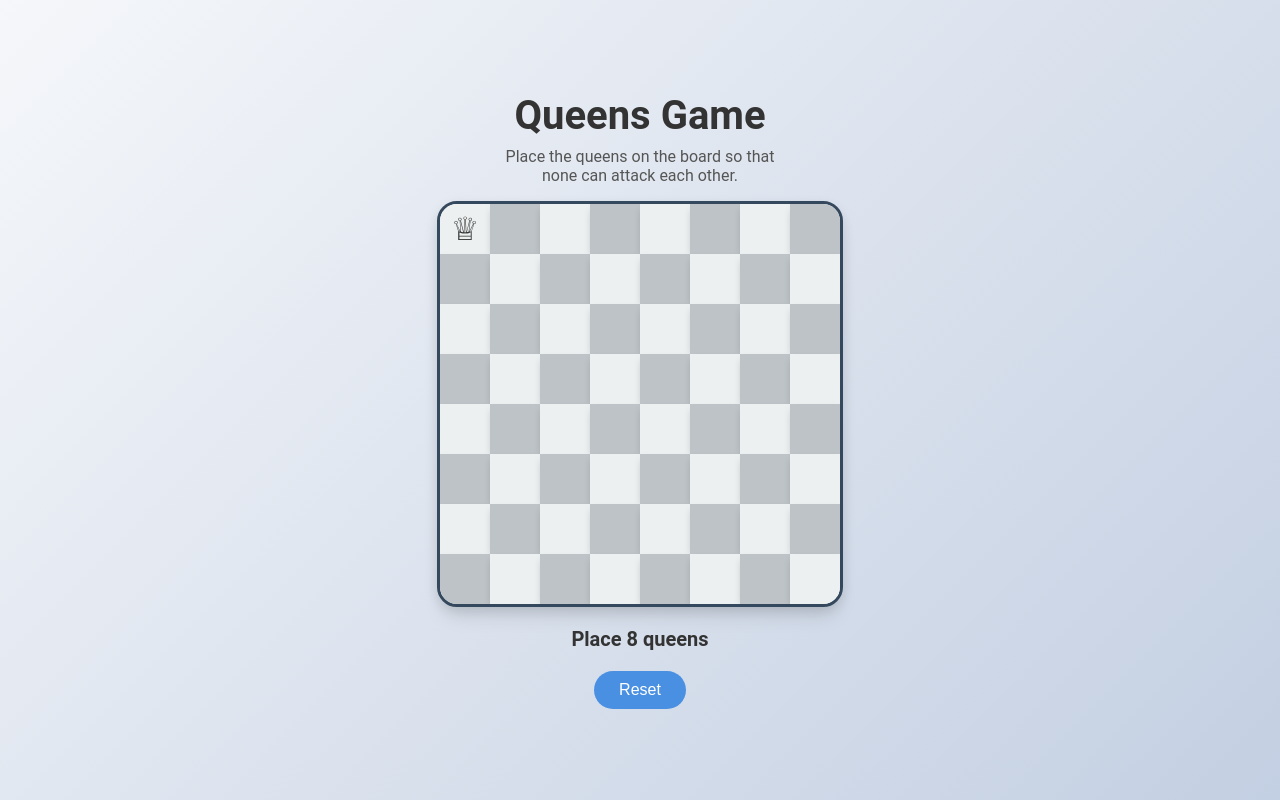
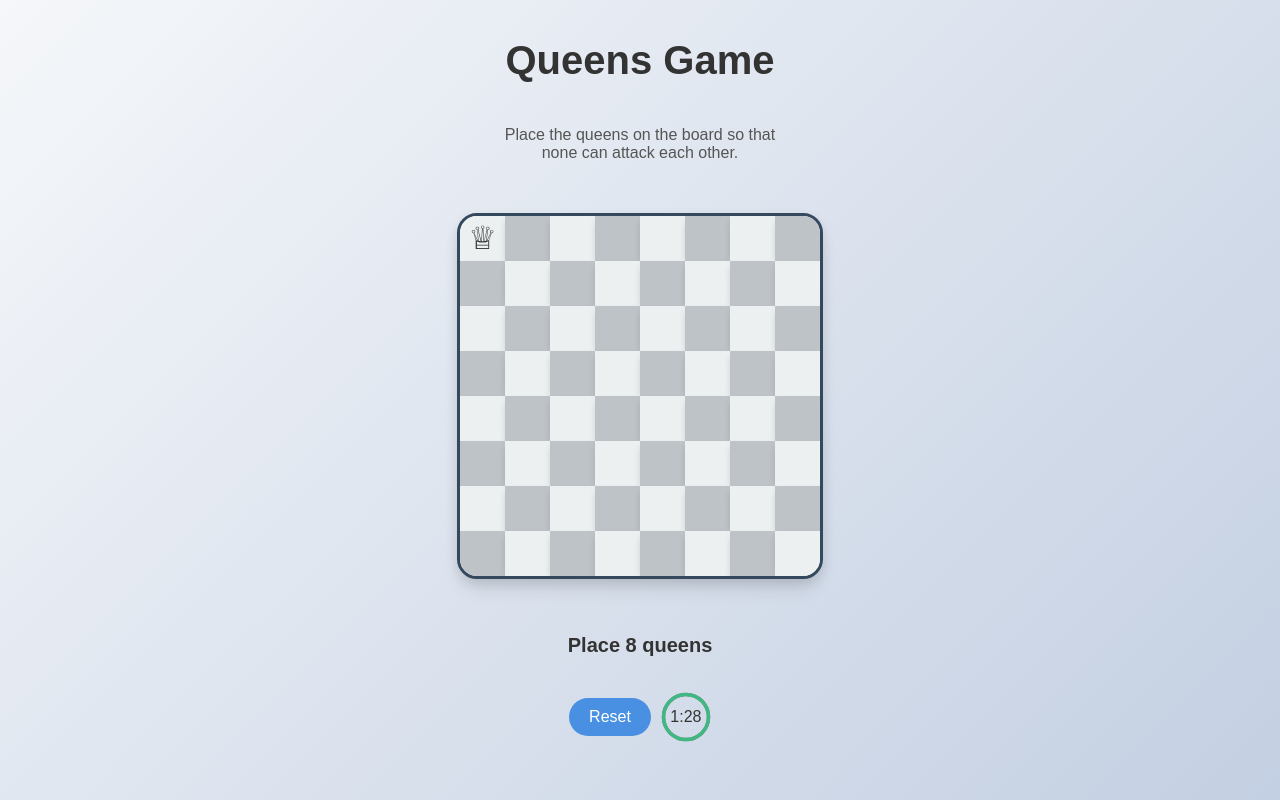
Before and after one commit to vigneshr2024/queens-game, a plain HTML site: page index.html in a window 1280 px wide. Both pictures are taken after a click on the element 465 px from the left and 228 px from the top of the page. Drawn offline with Linux system fonts and the light colour scheme.

Commit message:
Added timer and logics

```diff
--- a/assets/script.js
+++ b/assets/script.js
@@ -1,6 +1,9 @@
 const board = document.getElementById('board')
 const message = document.getElementById('message')
 const resetButton = document.getElementById('reset')
+
+let isTimeUp = false
+let timerStarted = false // Flag to track if timer is started
 
 // Create the board
 function createBoard() {
@@ -24,6 +27,7 @@ function createBoard() {
 
 // Toggle queen
 function toggleQueen(e) {
+    if (isTimeUp) return
     const square = e.currentTarget
 
     if (square.textContent === '♕') {
@@ -31,7 +35,14 @@ function toggleQueen(e) {
     } else {
         square.textContent = '♕'
     }
+
     checkBoard()
+
+    // Start the timer when the first queen is placed
+    if (!timerStarted && square.textContent === '♕') {
+        timerStarted = true
+        startTimer()
+    }
 }
 
 // Board status
@@ -72,11 +83,19 @@ function checkBoard() {
         if (queens.length === 8) {
             message.textContent = 'Puzzle solved!'
             message.style.color = '#27ae60'
+            puzzleSolved()
         } else {
             message.textContent = 'Place 8 queens'
             message.style.color = '#333'
         }
     }
+}
+
+function puzzleSolved() {
+    clearInterval(timerInterval)
+    isTimeUp = true;
+    message.textContent = "Congratulations! You have solved the puzzle!";
+    message.style.color = '#27ae60';
 }
 
 // Reset the board
@@ -85,6 +104,10 @@ function resetBoard() {
     squares.forEach(square => square.textContent = '')
     message.textContent = 'Place 8 queens'
     message.style.color = '#333'
+    isTimeUp = false
+    timerStarted = false // Reset the timer flag
+    renderTimerUI()
+    startTimer()
 }
 
 // Initialize the board
@@ -92,3 +115,125 @@ createBoard()
 
 // Reset button
 resetButton.addEventListener('click', resetBoard)
+
+// =========================
+// TIMER LOGIC
+// =========================
+
+const FULL_DASH_ARRAY = 283;
+const WARNING_THRESHOLD = 10;
+const ALERT_THRESHOLD = 5;
+
+const COLOR_CODES = {
+    info: {
+        color: "green"
+    },
+    warning: {
+        color: "orange",
+        threshold: WARNING_THRESHOLD
+    },
+    alert: {
+        color: "red",
+        threshold: ALERT_THRESHOLD
+    }
+};
+
+const TIME_LIMIT = 90;
+let timePassed = 0;
+let timeLeft = TIME_LIMIT;
+let timerInterval = null;
+let remainingPathColor = COLOR_CODES.info.color;
+
+function renderTimerUI() {
+    document.getElementById("timer").innerHTML = `
+    <div class="base-timer">
+      <svg class="base-timer__svg" viewBox="0 0 100 100" xmlns="http://www.w3.org/2000/svg">
+        <g class="base-timer__circle">
+          <circle class="base-timer__path-elapsed" cx="50" cy="50" r="45"></circle>
+          <path
+            id="base-timer-path-remaining"
+            stroke-dasharray="283"
+            class="base-timer__path-remaining ${remainingPathColor}"
+            d="
+              M 50, 50
+              m -45, 0
+              a 45,45 0 1,0 90,0
+              a 45,45 0 1,0 -90,0
+            "
+          ></path>
+        </g>
+      </svg>
+      <span id="base-timer-label" class="base-timer__label">${formatTime(timeLeft)}</span>
+    </div>
+    `;
+}
+
+function onTimesUp() {
+    clearInterval(timerInterval);
+    isTimeUp = true;
+    message.textContent = "Time's up!";
+    message.style.color = '#e74c3c';
+}
+
+function startTimer() {
+    if (timerInterval) clearInterval(timerInterval); // Clear previous interval
+    timePassed = 0;
+    timeLeft = TIME_LIMIT;
+    isTimeUp = false;
+    setRemainingPathColor(timeLeft);
+    setCircleDasharray();
+    document.getElementById("base-timer-label").textContent = formatTime(timeLeft);
+    timerInterval = setInterval(() => {
+        timePassed += 1;
+        timeLeft = TIME_LIMIT - timePassed;
+        document.getElementById("base-timer-label").textContent = formatTime(timeLeft);
+        setCircleDasharray();
+        setRemainingPathColor(timeLeft);
+
+        if (timeLeft <= 0) {
+            onTimesUp();
+        }
+    }, 1000);
+}
+
+function formatTime(time) {
+    const minutes = Math.floor(time / 60);
+    let seconds = time % 60;
+
+    if (seconds < 10) {
+        seconds = `0${seconds}`;
+    }
+
+    return `${minutes}:${seconds}`;
+}
+
+function setRemainingPathColor(timeLeft) {
+    const { alert, warning, info } = COLOR_CODES;
+    const path = document.getElementById("base-timer-path-remaining");
+    path.classList.remove(info.color, warning.color, alert.color);
+
+    if (timeLeft <= alert.threshold) {
+        path.classList.add(alert.color);
+    } else if (timeLeft <= warning.threshold) {
+        path.classList.add(warning.color);
+    } else {
+        path.classList.add(info.color);
+    }
+}
+
+function calculateTimeFraction() {
+    const rawTimeFraction = timeLeft / TIME_LIMIT;
+    return rawTimeFraction - (1 / TIME_LIMIT) * (1 - rawTimeFraction);
+}
+
+function setCircleDasharray() {
+    const circleDasharray = `${(
+        calculateTimeFraction() * FULL_DASH_ARRAY
+    ).toFixed(0)} 283`;
+    document
+        .getElementById("base-timer-path-remaining")
+        .setAttribute("stroke-dasharray", circleDasharray);
+}
+
+// Start on load
+renderTimerUI();
--- a/assets/style.css
+++ b/assets/style.css
@@ -14,7 +14,7 @@ body {
     --light-square: #ecf0f1;
     --dark-square: #bdc3c7;
     --board-border: #34495e;
-    --size: 50px;
+    --size: 45px;
     font-family: 'Roboto', sans-serif;
     background: linear-gradient(135deg, var(--bg-gradient-start), var(--bg-gradient-end));
     color: var(--text-color);
@@ -98,7 +98,7 @@ p {
 }
 
 button {
-    margin-top: 20px;
+    margin-top: 0px;
     padding: 10px 25px;
     font-size: 1rem;
     background-color: var(--accent-color);
@@ -113,3 +113,81 @@ button {
         transform: scale(1.02);
     }
 }
+
+body {
+    font-family: sans-serif;
+    display: grid;
+    height: 100vh;
+    place-items: center;
+}
+
+.base-timer {
+    position: relative;
+    width: 50px;
+    height: 50px;
+}
+
+.base-timer__svg {
+    transform: scaleX(-1);
+}
+
+.base-timer__circle {
+    fill: none;
+    stroke: none;
+}
+
+.base-timer__path-elapsed {
+    stroke-width: 7px;
+    stroke: grey;
+}
+
+.base-timer__path-remaining {
+    stroke-width: 7px;
+    stroke-linecap: round;
+    transform: rotate(90deg);
+    transform-origin: center;
+    transition: 1s linear all;
+    fill-rule: nonzero;
+    stroke: currentColor;
+}
+
+.base-timer__path-remaining.green {
+    color: rgb(65, 184, 131);
+}
+
+.base-timer__path-remaining.orange {
+    color: orange;
+}
+
+.base-timer__path-remaining.red {
+    color: red;
+}
+
+.base-timer__label {
+    position: absolute;
+    width: 50px;
+    height: 50px;
+    top: 0;
+    display: flex;
+    align-items: center;
+    justify-content: center;
+    font-size: 16px;
+}
+
+#timer {
+    display: inline-block;
+    vertical-align: middle;
+    padding-left: 10px;
+}
+
+#timer-container {
+    display: flex;
+    justify-content: space-between;
+    align-items: center;
+    margin-bottom: 20px;
+}
+
+#reset {
+    padding: 10px 20px;
+    font-size: 16px;
+}
--- a/index.html
+++ b/index.html
@@ -14,7 +14,10 @@
     <p>Place the queens on the board so that none can attack each other.</p>
     <div id="board"></div>
     <div id="message">Place 8 queens</div>
-    <button id="reset">Reset</button>
+    <div id="timer-container">
+        <button id="reset">Reset</button>
+        <div id="timer"></div>
+    </div>
 
 
     <script src="./assets/script.js"></script>
```
